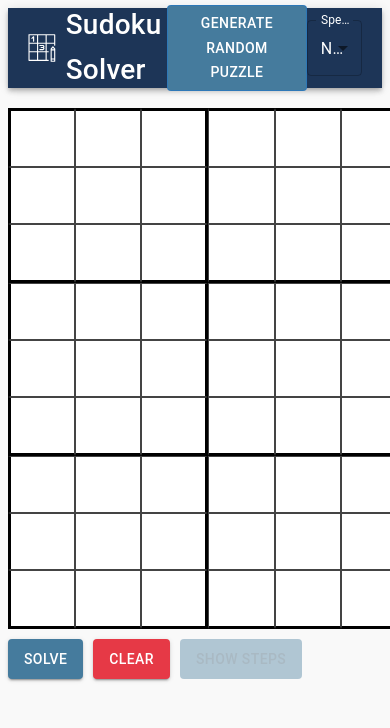
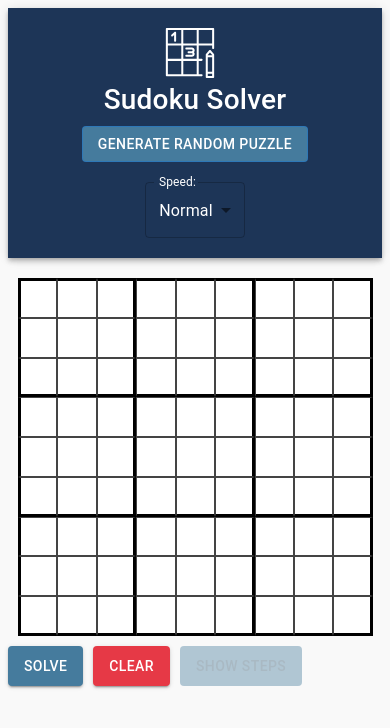
Before and after one commit to JacobThwaites/Sudoku-Solver, a React (Create React App) app: page / in a window 390 px wide. Shown: the top 728 px of the page. Built offline with nearby package versions, Linux system fonts and the light colour scheme.

Commit message:
add responsive design

```diff
--- a/src/GenerateRandomPuzzleButton.css
+++ b/src/GenerateRandomPuzzleButton.css
@@ -1,4 +1,12 @@
 #generate-puzzle-button {
     background-color: #457B9D;
+    margin-right: 20px;
     color: white;
 }
+
+@media (max-width: 670px) {
+    #generate-puzzle-button {
+        margin-right: 0px;
+        margin-bottom: 20px;
+    }
+  }
--- a/src/TopBar.css
+++ b/src/TopBar.css
@@ -20,3 +20,11 @@
     background-color: 1D3557;
     color: white;
 }
+
+
+@media (max-width: 670px) {
+    #top-bar {
+        flex-direction: column;
+        height: 250px;
+    }
+  }
--- a/src/sudoku/Square.css
+++ b/src/sudoku/Square.css
@@ -20,7 +20,6 @@
   font-weight: bold;
 }
 
-
 .top-square {
   border-top: 3px solid black;
 }
@@ -36,3 +35,22 @@
 .right-square {
   border-right: 3px solid black;
 }
+
+@media (max-width: 620px) {
+  .square {
+    width: 10.11vw;
+    height: 10.201vw;
+  }
+}
+
+@media (max-width: 400px) {
+  .square {
+    font-size: 2rem;
+  }
+}
+
+@media (max-width: 300px) {
+    .square {
+      font-size: 1.5rem;
+    }
+  }
--- a/src/sudoku/StyledButton.css
+++ b/src/sudoku/StyledButton.css
@@ -11,3 +11,9 @@
     pointer-events: none;
     cursor: not-allowed;
 }
+
+@media (max-width: 320px) {
+    .styled-button {
+        width: 50vw;
+    }
+  }
--- /dev/null
+++ b/src/sudoku/Sudoku.css
@@ -0,0 +1,5 @@
+@media (max-width: 400px) {
+    #sudoku {
+        padding-left: 10px;
+    }
+  }
--- a/src/sudoku/Sudoku.tsx
+++ b/src/sudoku/Sudoku.tsx
@@ -3,6 +3,7 @@ import Row from './Row';
 import { SudokuGridType } from "../SudokuGridType";
 import { CoordinatesType } from "../utils/CoordinatesType";
 import { getNewActiveSquare } from "../utils/getNewActiveSquare";
+import './Sudoku.css';
 
 interface SudokuProps {
   rows: SudokuGridType,
--- a/src/sudoku/SudokuButtons.css
+++ b/src/sudoku/SudokuButtons.css
@@ -5,3 +5,12 @@
     height: 40px;
     margin-top: 10px;
 }
+
+
+@media (max-width: 320px) {
+    #sudoku-buttons {
+        flex-direction: column;
+        align-items: center;
+        width: 100vw;
+    }
+  }
```
Lines whose indentation alone changed are shown as unchanged.
